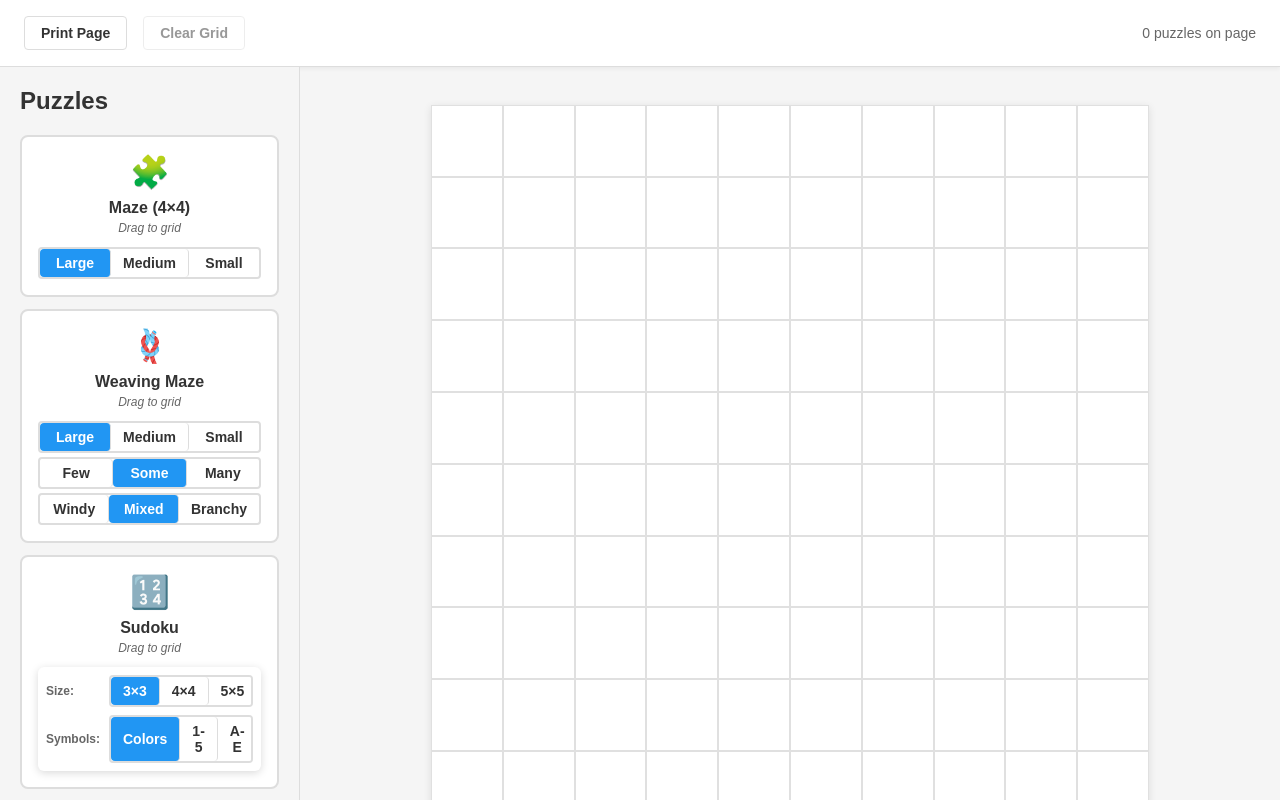
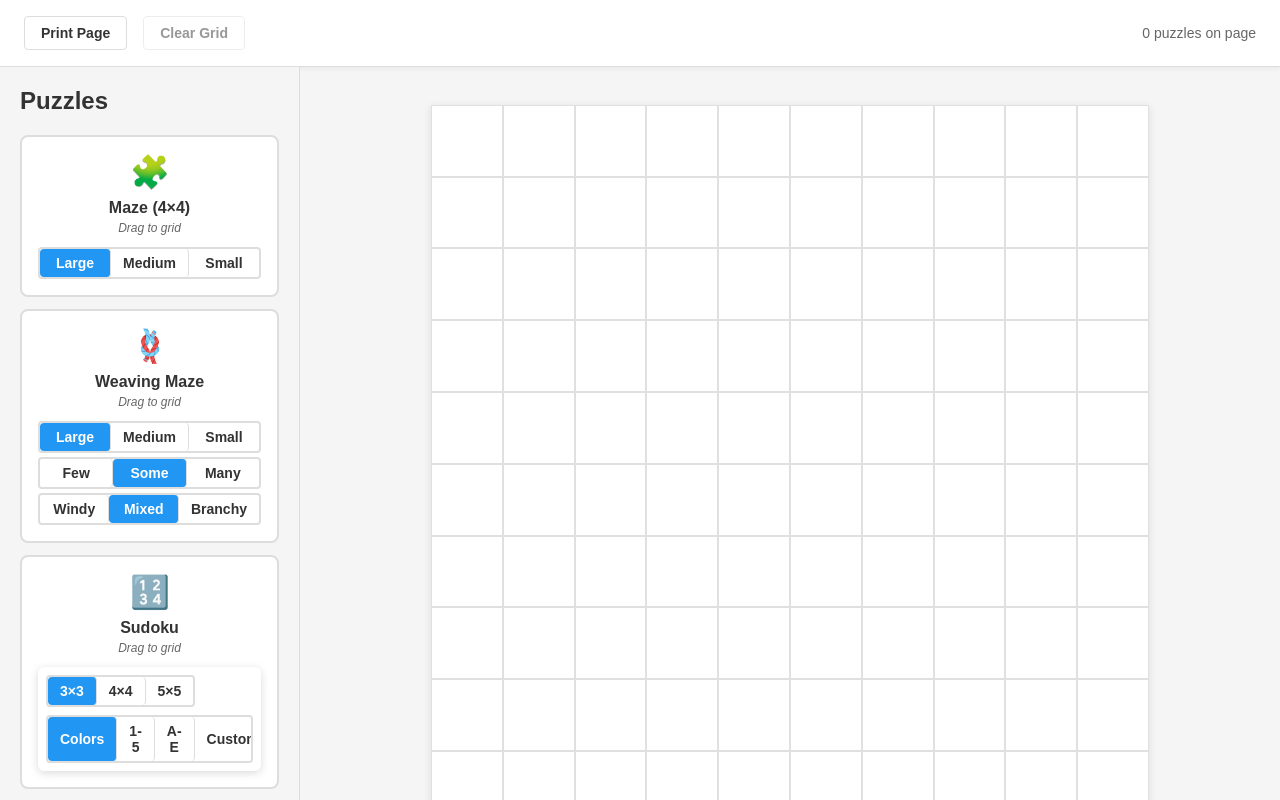
Before and after one commit to dslh/puzzle-page, a React (Vite) app: page / in a window 1280 px wide. Built offline with nearby package versions, Linux system fonts and the light colour scheme; a web font is replaced by a local one.

Commit message:
Sudoku config style improvement

```diff
--- a/src/components/puzzles/Sudoku/SudokuConfigBar.module.css
+++ b/src/components/puzzles/Sudoku/SudokuConfigBar.module.css
@@ -12,13 +12,6 @@
   display: flex;
   align-items: center;
   gap: 8px;
-}
-
-.label {
-  font-size: 12px;
-  font-weight: 600;
-  color: #666;
-  min-width: 55px;
 }
 
 .buttonBar {
--- a/src/components/puzzles/Sudoku/SudokuConfigBar.tsx
+++ b/src/components/puzzles/Sudoku/SudokuConfigBar.tsx
@@ -26,7 +26,6 @@ export default function SudokuConfigBar({ value, onChange }: SudokuConfigBarProp
   return (
     <div className={styles.configContainer}>
       <div className={styles.configRow}>
-        <span className={styles.label}>Size:</span>
         <div className={styles.buttonBar}>
           <button
             type="button"
@@ -53,7 +52,6 @@ export default function SudokuConfigBar({ value, onChange }: SudokuConfigBarProp
       </div>
 
       <div className={styles.configRow}>
-        <span className={styles.label}>Symbols:</span>
         <div className={styles.buttonBar}>
           <button
             type="button"
@@ -88,7 +86,6 @@ export default function SudokuConfigBar({ value, onChange }: SudokuConfigBarProp
 
       {symbolType === 'custom' && (
         <div className={styles.configRow}>
-          <span className={styles.label}>Letters:</span>
           <input
             type="text"
             className={styles.textInput}
```
